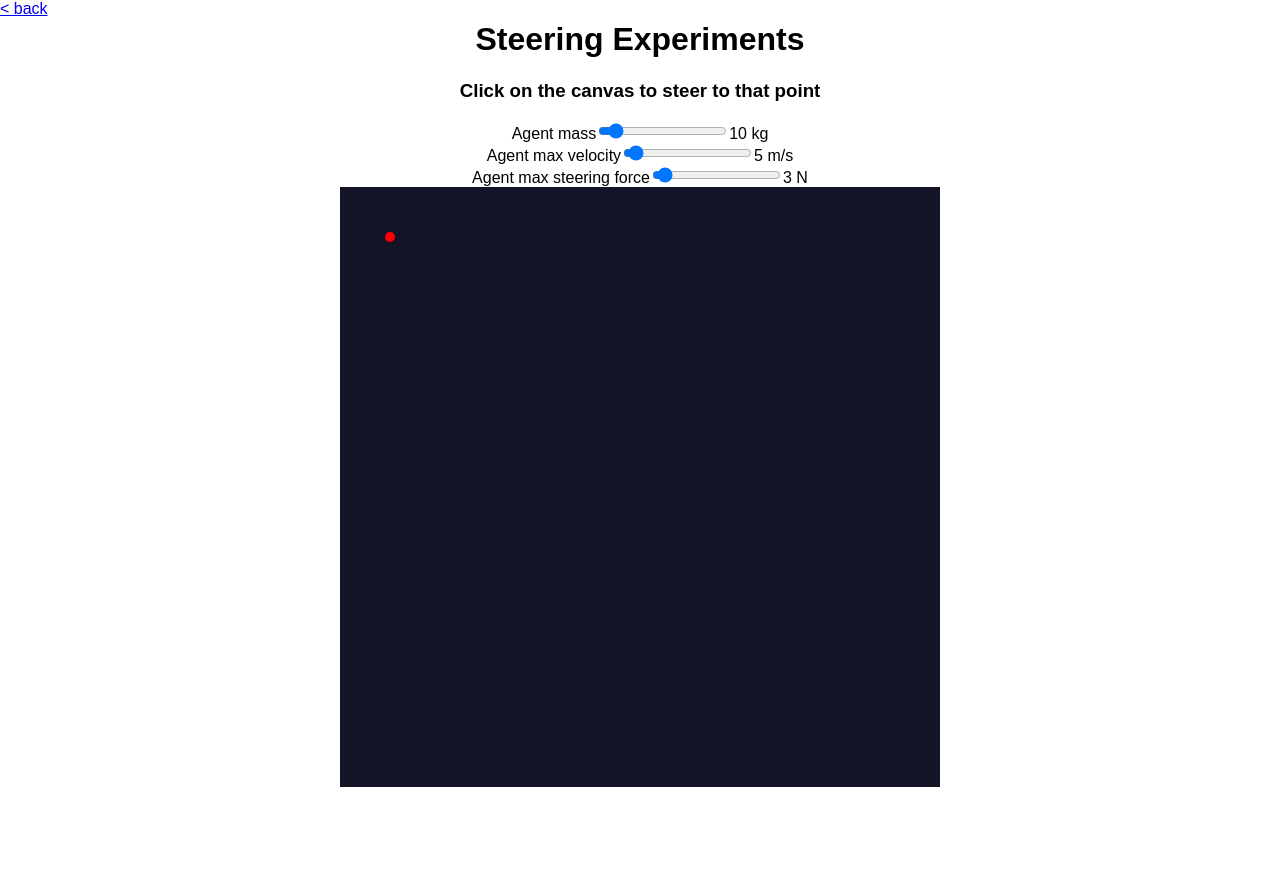
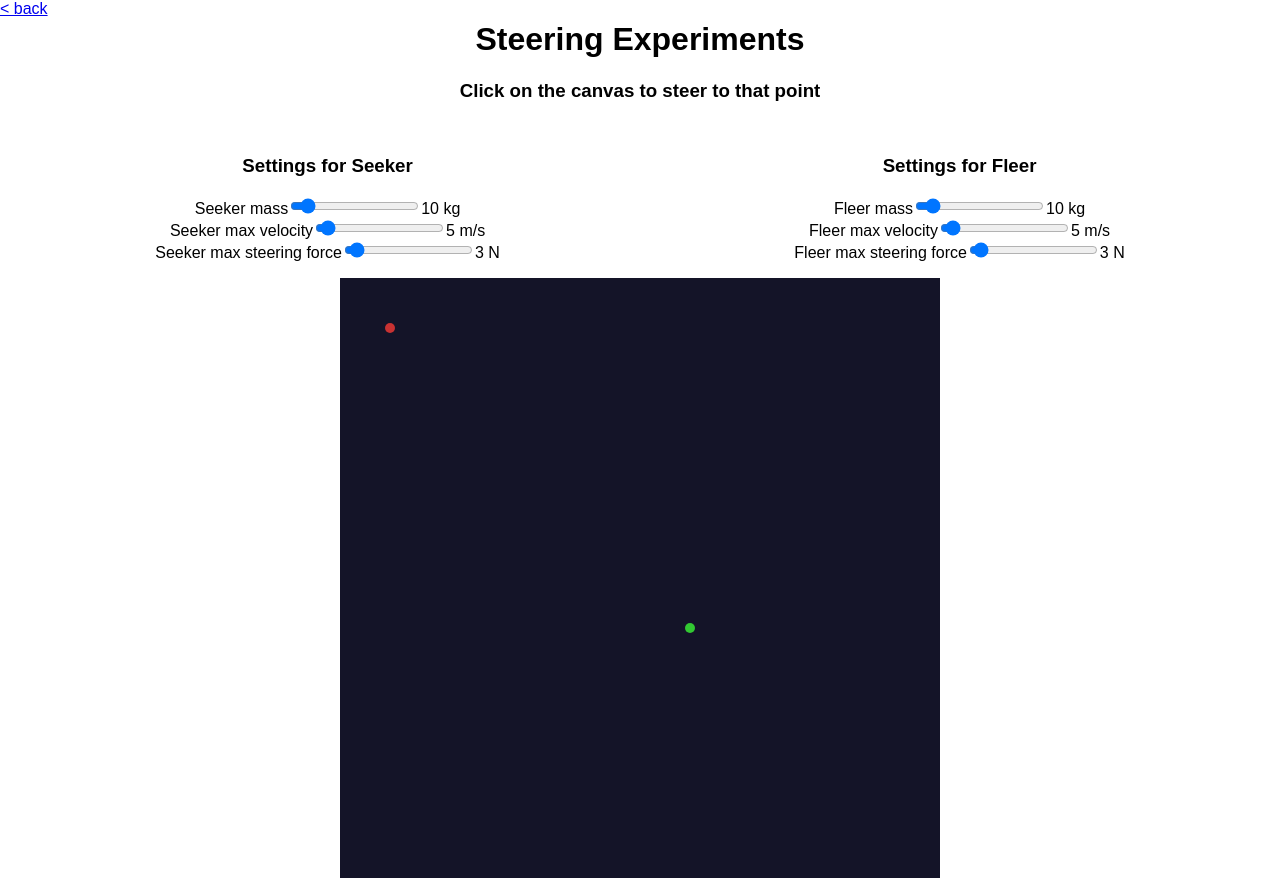
Before and after one commit to will-hart/2d-navmesh-experiment, a React (Create React App) app: page /steering in a window 1280 px wide. Before the commit the page ends 800 px from the top, so only its background shows below. Built offline with nearby package versions, Linux system fonts and the light colour scheme.

Commit message:
Add multiple agents

```diff
--- a/src/steering/SteeringApp.tsx
+++ b/src/steering/SteeringApp.tsx
@@ -4,16 +4,31 @@ import { Link } from 'react-router-dom'
 import Seeker from './lib/Seeker'
 import Vector2 from './lib/Vector2'
 
+import AgentSettings from './components/AgentSettings'
+import useAgentSettings from './components/useAgentSettings'
 import { useAnimationFrame } from './canvasUtilities'
 
 export default function SteeringApp() {
-  const [mass, setMass] = React.useState(10)
-  const [maxForce, setMaxForce] = React.useState(3)
-  const [maxVel, setMaxVel] = React.useState(5)
-  const agent = React.useRef<Seeker>(
-    new Seeker(new Vector2(50, 50), new Vector2(0, 0), maxVel, maxForce, mass),
+  const { agent: seeker, ...seekerSettings } = useAgentSettings<Seeker>(
+    new Seeker(new Vector2(50, 50), new Vector2(0, 0), 10, 3, 5),
   )
-  const { canvasRef } = useAnimationFrame(agent.current, 600, 600)
+
+  const { agent: fleer, ...fleerSettings } = useAgentSettings<Seeker>(
+    new Seeker(
+      new Vector2(350, 350),
+      new Vector2(0, 0),
+      10,
+      3,
+      5,
+      'rgb(50, 200, 50)',
+    ),
+  )
+
+  const { canvasRef } = useAnimationFrame(
+    [seeker.current, fleer.current],
+    600,
+    600,
+  )
 
   const getClickedPoint = React.useCallback(
     (e: React.MouseEvent<HTMLCanvasElement>): Vector2 | null => {
@@ -32,7 +47,8 @@ export default function SteeringApp() {
     const target = getClickedPoint(e)
     if (!target) return
 
-    agent.current.setTarget(target)
+    seeker.current.setTarget(target)
+    fleer.current.setTarget(target)
   }
 
   return (
@@ -40,54 +56,19 @@ export default function SteeringApp() {
       <h1>Steering Experiments</h1>
       <h3>Click on the canvas to steer to that point</h3>
 
-      <div>
-        Agent mass
-        <input
-          type="range"
-          min="1"
-          max="100"
-          value={mass}
-          onChange={(e) => {
-            const val = parseInt(e.target.value, 10)
-            setMass(val)
-            agent.current.mass = val
-          }}
-        />
-        {mass} kg
-      </div>
-      <div>
-        Agent max velocity
-        <input
-          type="range"
-          min="1"
-          max="100"
-          value={maxVel}
-          onChange={(e) => {
-            const val = parseInt(e.target.value, 10)
-            setMaxVel(val)
-            agent.current.maxV = val
-          }}
-        />
-        {maxVel} m/s
-      </div>
-      <div>
-        Agent max steering force
-        <input
-          type="range"
-          min="1"
-          max="50"
-          value={maxForce}
-          onChange={(e) => {
-            const val = parseInt(e.target.value, 10)
-            setMaxForce(val)
-            agent.current.maxF = val
-          }}
-        />
-        {maxForce} N
+      <div style={{ position: 'absolute', top: 0, left: 0 }}>
+        <Link to="/">&lt; back</Link>
       </div>
 
-      <div style={{ position: 'absolute', top: 0, left: 0 }}>
-        <Link to="/">&lt; back</Link>
+      <div
+        style={{
+          display: 'flex',
+          flexDirection: 'row',
+          justifyContent: 'space-around',
+        }}
+      >
+        <AgentSettings title="Seeker" {...seekerSettings} />
+        <AgentSettings title="Fleer" {...fleerSettings} />
       </div>
 
       <canvas
--- a/src/steering/canvasUtilities.ts
+++ b/src/steering/canvasUtilities.ts
@@ -18,13 +18,13 @@ export const drawAgent = (
 ): void => {
   ctx.beginPath()
 
-  ctx.fillStyle = 'red'
+  ctx.fillStyle = agent.colour
   ctx.ellipse(agent.pos.x, agent.pos.y, 5, 5, 0, 0, 360)
   ctx.fill()
 
   // TODO fix
   ctx.beginPath()
-  ctx.strokeStyle = 'red'
+  ctx.strokeStyle = agent.colour
   ctx.lineWidth = 4
   ctx.moveTo(agent.pos.x, agent.pos.y)
   const lineTo = agent.pos.clone().add(agent.vel.clone().scale(3.5))
@@ -33,7 +33,7 @@ export const drawAgent = (
 }
 
 export const useAnimationFrame = (
-  agent: Seeker,
+  agents: (Seeker | undefined)[],
   width: number,
   height: number,
 ) => {
@@ -47,9 +47,13 @@ export const useAnimationFrame = (
       const ctx = canvasRef.current.getContext('2d')
       if (!ctx) return
 
-      agent.update()
       clearCanvas(ctx, width, height)
-      drawAgent(ctx, agent)
+
+      for (const agent of agents) {
+        if (!agent) continue
+        agent.update()
+        drawAgent(ctx, agent)
+      }
 
       loop()
     }
@@ -63,7 +67,7 @@ export const useAnimationFrame = (
     return () => {
       cancelAnimationFrame(animationFrame)
     }
-  }, [agent, width, height])
+  }, [agents, width, height])
 
   return { canvasRef }
 }
--- /dev/null
+++ b/src/steering/components/AgentSettings.tsx
@@ -0,0 +1,75 @@
+import * as React from 'react'
+import Seeker from '../lib/Seeker'
+
+export interface AgentSettingsProps {
+  mass: number
+  setMass: (val: number) => void
+  maxForce: number
+  setMaxForce: (val: number) => void
+  maxVel: number
+  setMaxVel: (val: number) => void
+}
+
+const AgentSettings = ({
+  title,
+  mass,
+  setMass,
+  maxForce,
+  setMaxForce,
+  maxVel,
+  setMaxVel,
+}: AgentSettingsProps & { title: string }) => {
+  return (
+    <div
+      style={{
+        display: 'flex',
+        flexDirection: 'column',
+        marginTop: '1em',
+        marginBottom: '1em',
+      }}
+    >
+      <h3>Settings for {title}</h3>
+      <div>
+        {title} mass
+        <input
+          type="range"
+          min="1"
+          max="100"
+          value={mass}
+          onChange={(e) => {
+            setMass(parseInt(e.target.value, 10))
+          }}
+        />
+        {mass} kg
+      </div>
+      <div>
+        {title} max velocity
+        <input
+          type="range"
+          min="1"
+          max="100"
+          value={maxVel}
+          onChange={(e) => {
+            setMaxVel(parseInt(e.target.value, 10))
+          }}
+        />
+        {maxVel} m/s
+      </div>
+      <div>
+        {title} max steering force
+        <input
+          type="range"
+          min="1"
+          max="50"
+          value={maxForce}
+          onChange={(e) => {
+            setMaxForce(parseInt(e.target.value, 10))
+          }}
+        />
+        {maxForce} N
+      </div>
+    </div>
+  )
+}
+
+export default AgentSettings
--- /dev/null
+++ b/src/steering/components/useAgentSettings.ts
@@ -0,0 +1,29 @@
+import * as React from 'react'
+import Seeker from '../lib/Seeker'
+import { AgentSettingsProps } from './AgentSettings'
+
+const useAgent = <T extends Seeker>(
+  initialAgent: T,
+): AgentSettingsProps & { agent: React.MutableRefObject<T> } => {
+  const agent = React.useRef<T>(initialAgent)
+  const [mass, _setMass] = React.useState(10)
+  const [maxForce, _setMaxForce] = React.useState(3)
+  const [maxVel, _setMaxVel] = React.useState(5)
+
+  const setMass = (mass: number) => {
+    _setMass(mass)
+    agent.current.mass = mass
+  }
+  const setMaxForce = (maxF: number) => {
+    _setMaxForce(maxF)
+    agent.current.maxF = maxF
+  }
+  const setMaxVel = (maxVel: number) => {
+    _setMaxVel(maxVel)
+    agent.current.maxV = maxVel
+  }
+
+  return { mass, setMass, maxForce, setMaxForce, maxVel, setMaxVel, agent }
+}
+
+export default useAgent
--- a/src/steering/lib/Seeker.ts
+++ b/src/steering/lib/Seeker.ts
@@ -9,6 +9,7 @@ class Seeker {
     public maxV: number,
     public maxF: number,
     public mass: number,
+    public colour = 'rgb(200, 50, 50)',
   ) {}
 
   public setTarget = (target: Vector2): void => {
@@ -29,7 +30,7 @@ class Seeker {
     return this.velocity
   }
 
-  private applySteeringForce = (steering: Vector2): void => {
+  protected applySteeringForce = (steering: Vector2): void => {
     const steer = steering
       .clone()
       .truncate(this.maxF)
@@ -38,10 +39,10 @@ class Seeker {
     this.velocity.add(steer).truncate(this.maxV)
   }
 
-  private getSteering = (): Vector2 =>
+  protected getSteering = (): Vector2 =>
     this.getDesiredVelocity().subtract(this.velocity)
 
-  private getDesiredVelocity = (): Vector2 =>
+  protected getDesiredVelocity = (): Vector2 =>
     !this.target
       ? new Vector2(0, 0)
       : this.target.clone().subtract(this.position).norm().scale(this.maxV)
```
Also changed, not shown: src/steering/lib/Fleer.ts (added, +13 -0 lines).
